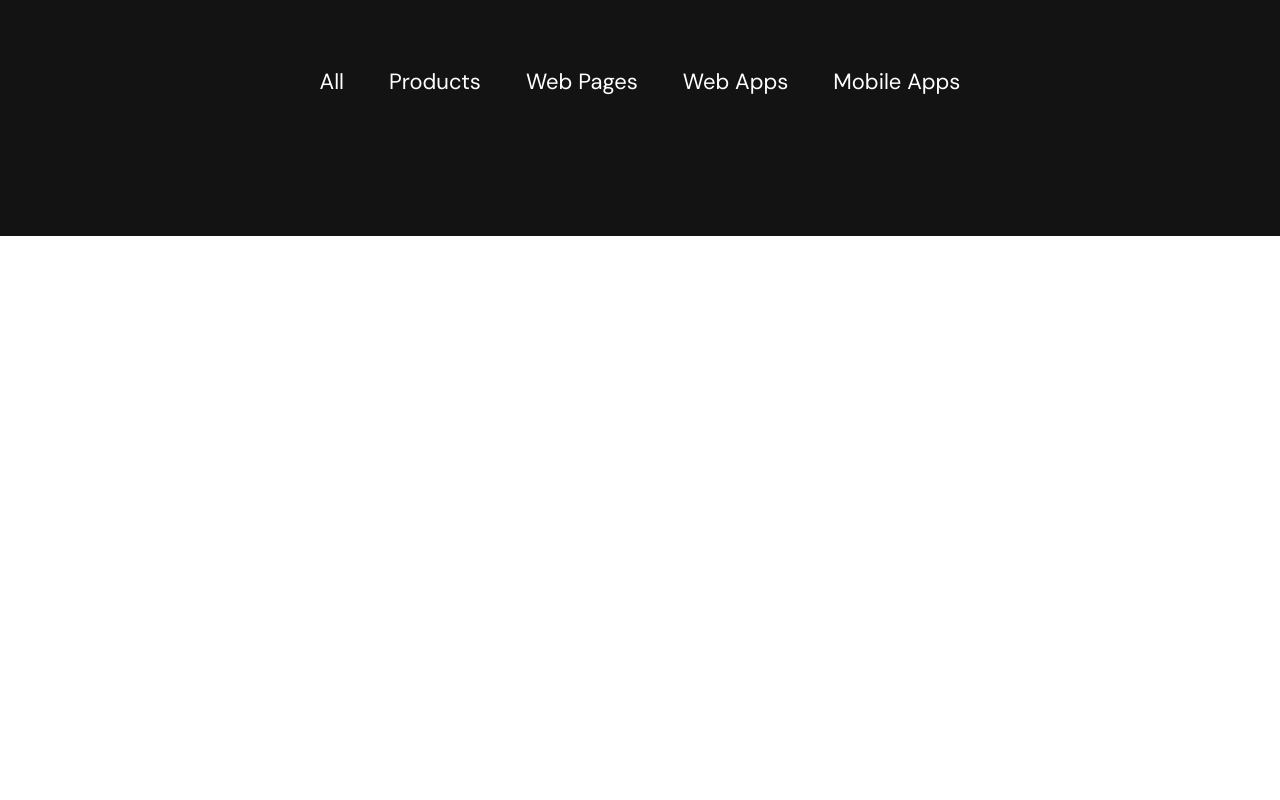
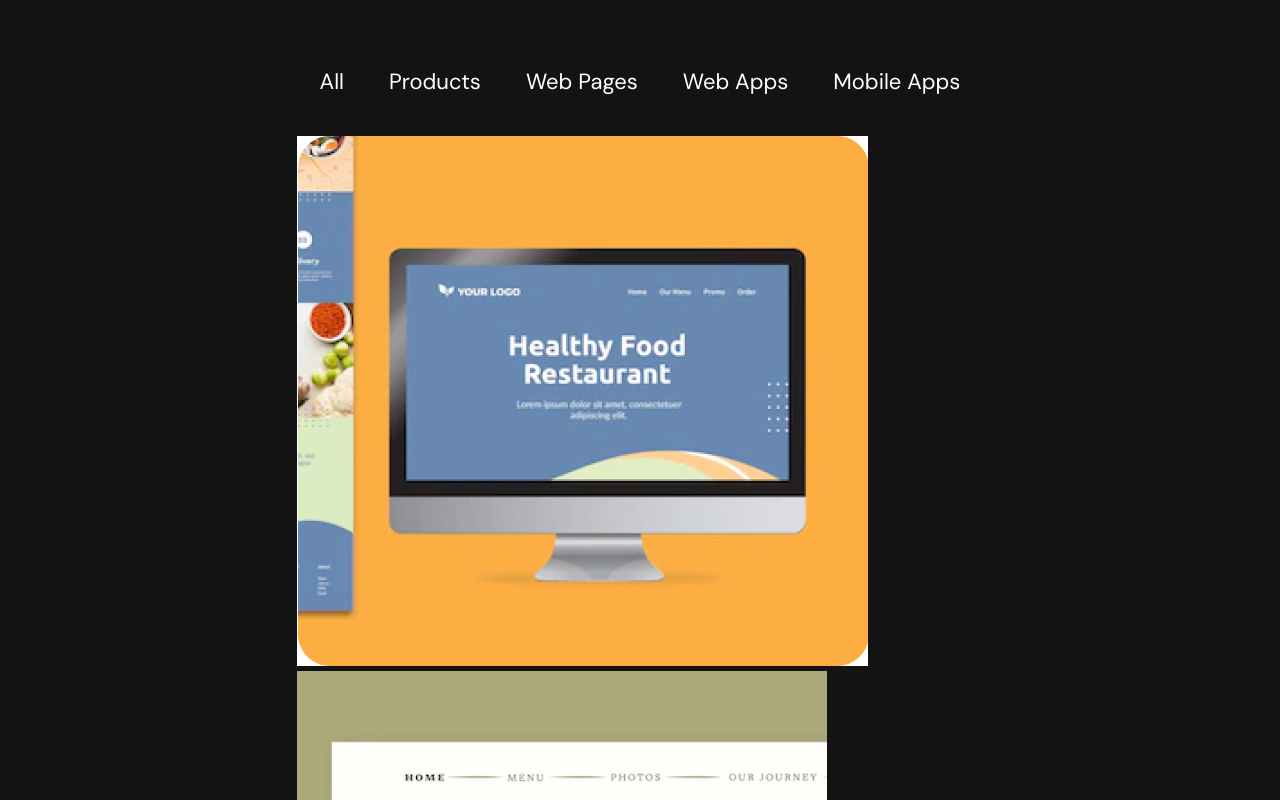
Before and after one commit to AtulPatidar1709/personal-portfolio, a React (Create React App) app: page / in a window 1280 px wide. Shown: the part 1520-2320 px from the top of the page. Before the commit the page ends 1756 px from the top, so only its background shows below. Built offline with nearby package versions, Linux system fonts and the light colour scheme.

Commit message:
import Images from Data

```diff
--- a/src/components/portfolioo/index.jsx
+++ b/src/components/portfolioo/index.jsx
@@ -1,6 +1,7 @@
-import React from "react";
+import React, { useState } from "react";
 import Section from "../shared/section";
 import Filters from "./filters/index.";
+import Showcase from "./showcase";
 import "./style.scss";
 
 const projectsData = [ {
@@ -69,7 +70,16 @@ const projectsData = [ {
 },
 ]
 
+
+
 const Portfolio = () => {
+
+const [projects, setProjects] = useState(projectsData);
+const [transition , setTransition] = useState(false);
+
+const filterProjects = (tag) => {
+
+}
     return (
         <Section
             id="portfolio"
@@ -77,7 +87,8 @@ const Portfolio = () => {
             background="light"
         >
     <div className="portfolio-content-wrapper">
-        <Filters />
+        <Filters filterProjects ={(tag)=>filterProjects(tag)} />
+        <Showcase  data = {projects} transition={transition} />
     </div>
 
         </Section>
--- /dev/null
+++ b/src/components/portfolioo/showcase/index.jsx
@@ -0,0 +1,15 @@
+import React from 'react'
+
+const Showcase = ({data ,transition}) => {
+  return (
+    <div className="projects-showcase">
+        {data.map((project) => (
+            <div className="showcase-item">
+                <img src={project.media.thumbnail} alt ="" />
+            </div>
+        ))}
+    </div>
+  )
+}
+
+export default Showcase;
```
Also changed, not shown: src/components/portfolioo/showcase/style..scss (added).
